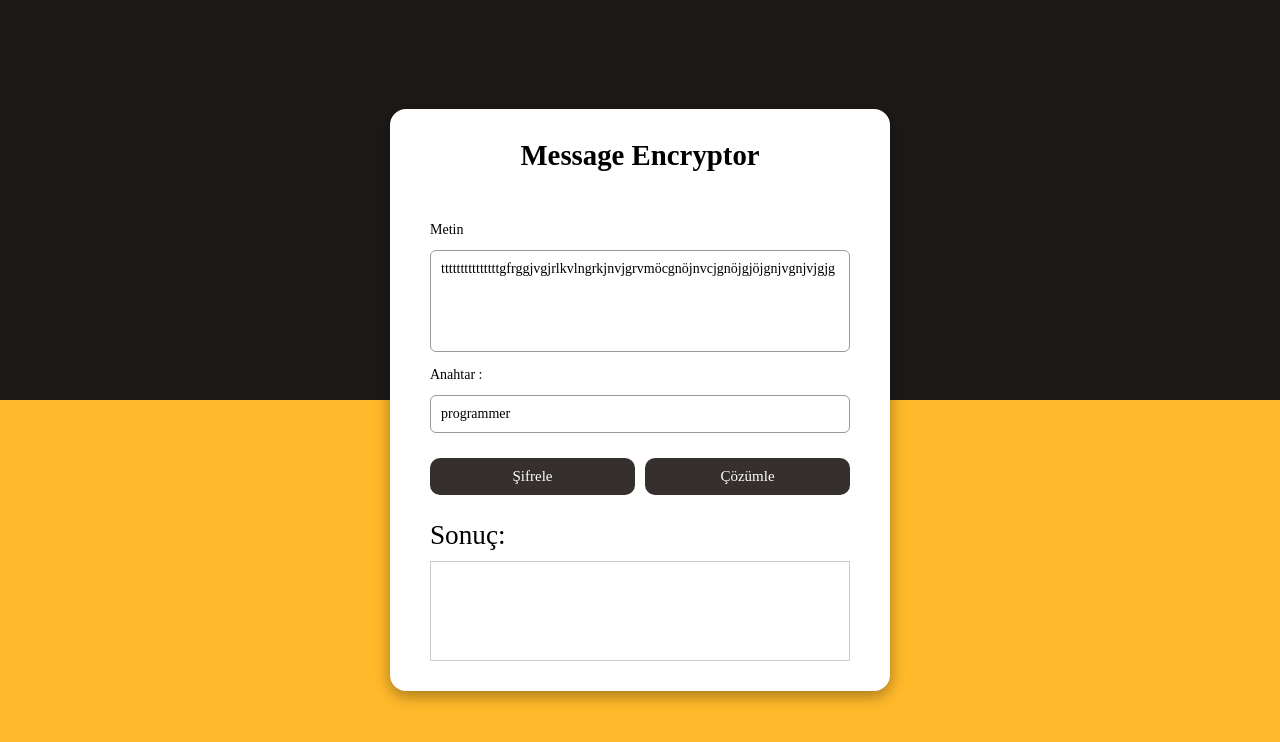
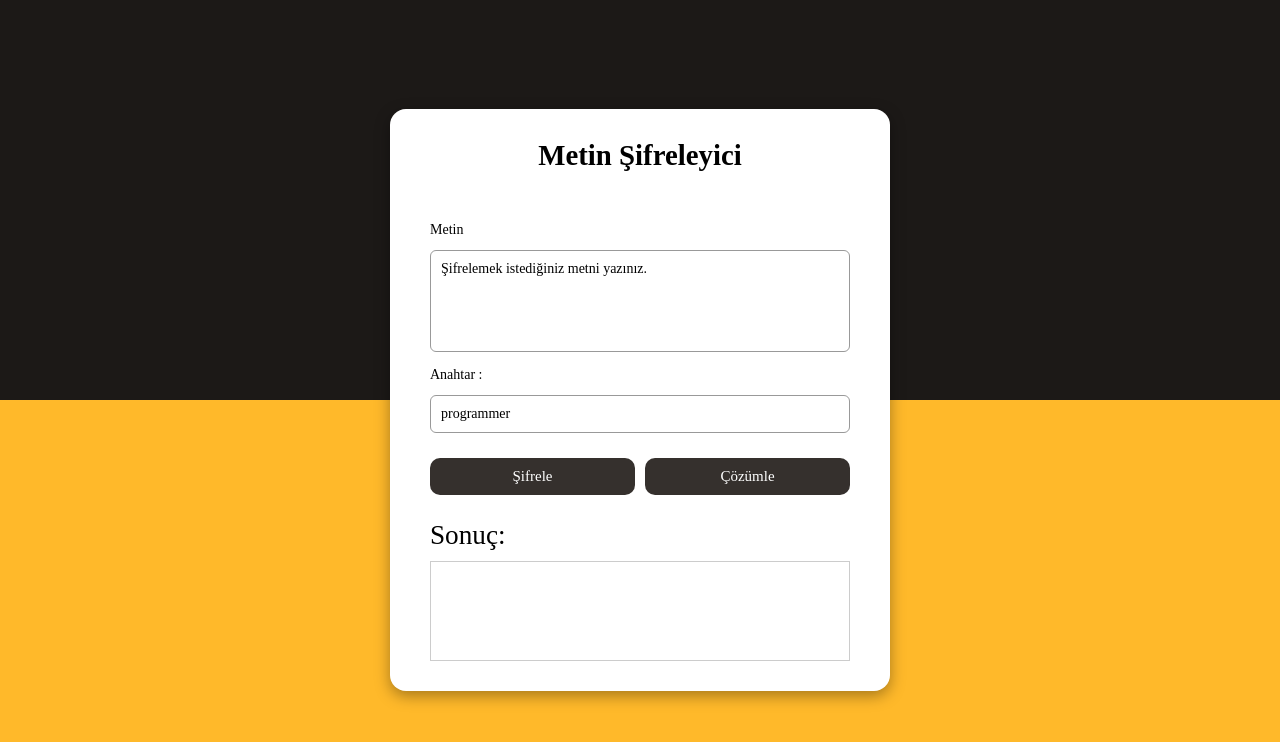
Before and after one commit to muslumhanerol/amazon_qa_test_lab, a plain HTML site: page index.html in a window 1280 px wide. Drawn offline with Linux system fonts and the light colour scheme.

Commit message:
Update index.html

```diff
--- a/index.html
+++ b/index.html
@@ -8,9 +8,9 @@
 </head>
 <body>
     <div class="container">
-        <h1>Message Encryptor</h1>
+        <h1>Metin Şifreleyici</h1>
         <label for="message">Metin</label>
-        <textarea id="message" cols="30" rows="5" cols="50">tttttttttttttttgfrggjvgjrlkvlngrkjnvjgrvmöcgnöjnvcjgnöjgjöjgnjvgnjvjgjg</textarea>
+        <textarea id="message" cols="30" rows="5" cols="50">Şifrelemek istediğiniz metni yazınız.</textarea>
         <label for="key">Anahtar :</label>
         <input type="text" id="key" value="programmer" size="50">
 
```
